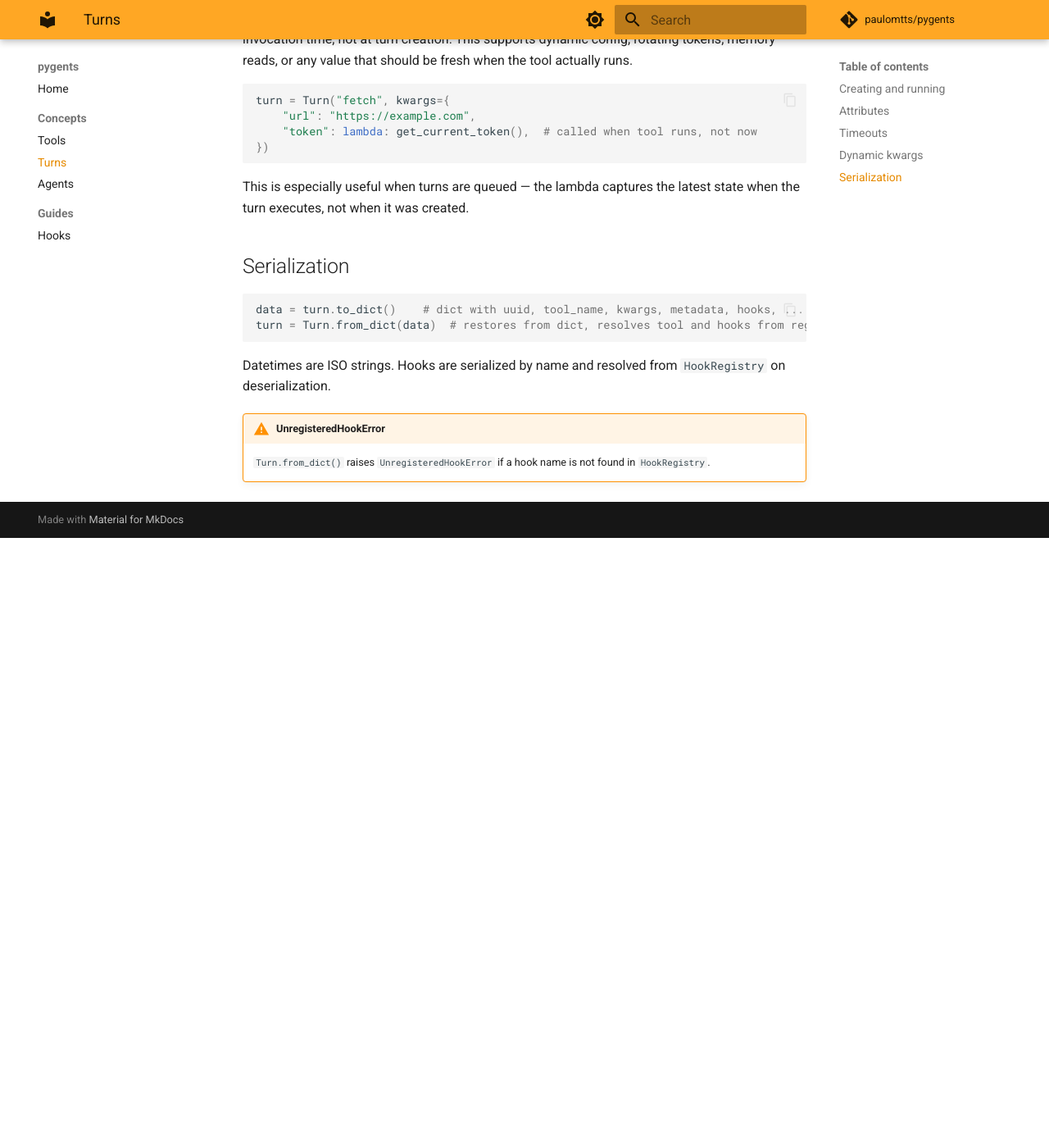
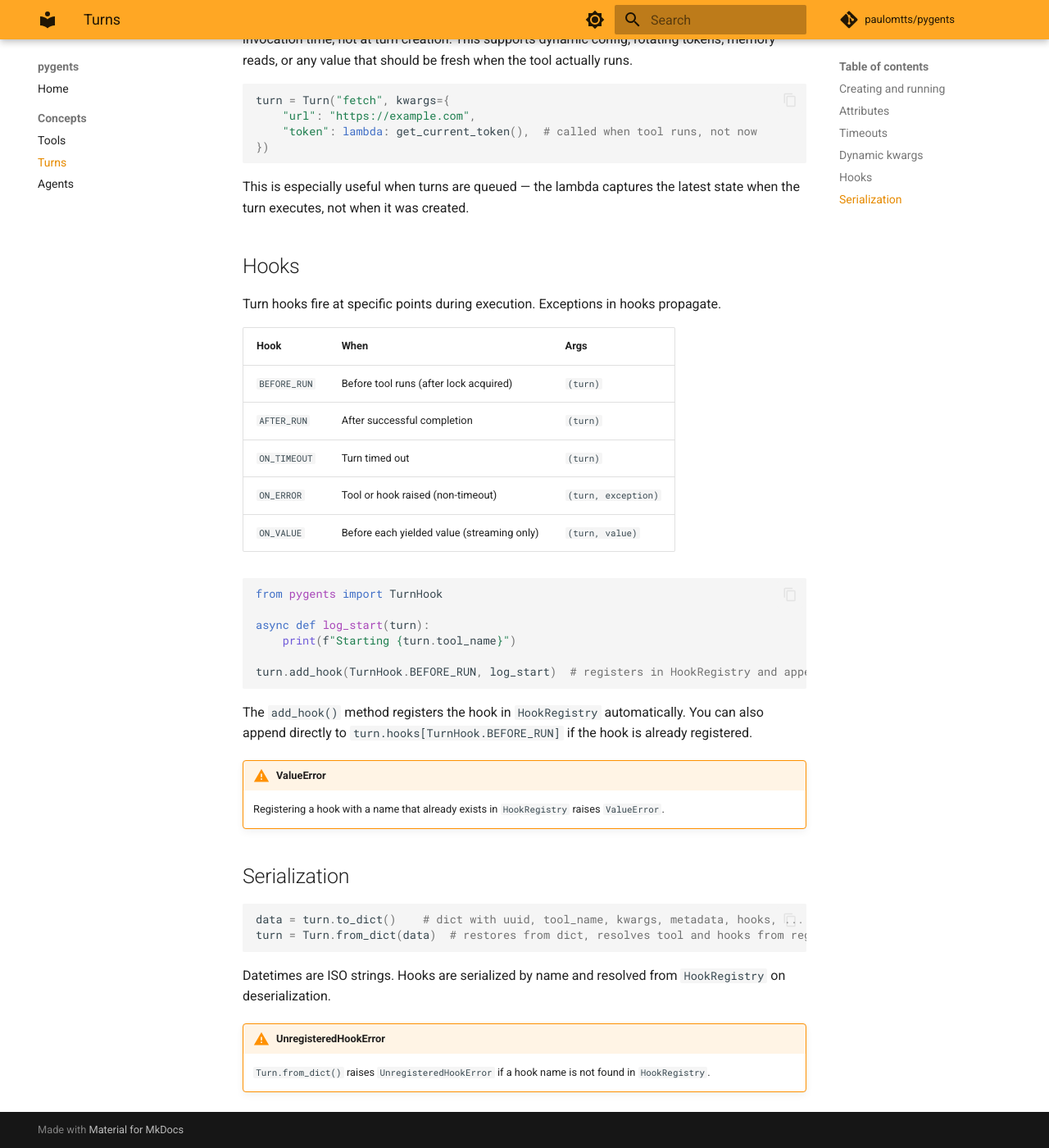
Before and after one commit to paulomtts/pygents, an MkDocs documentation site: the page built from docs/concepts/turns.md, in a window 1280 px wide and 1400 px high, scrolled down 1946 px. Shown: the whole window at 82% size. Built offline with MkDocs 1.6.1 and Material for MkDocs 9.7.7, drawn with Linux system fonts in a browser that asks for light colours; comment, search, counter and statistics services are not loaded; before the commit the page ends 2602 px from its top, so only the background shows below that.

Commit message:
docs: distribute hooks content into concept pages
- Add Hooks section with table and examples to tools.md
- Add Hooks section with table, add_hook(), and examples to turns.md
- Add Hooks section with table, add_hook(), and examples to agents.md
- Remove standalone guides/hooks.md
- Remove Guides nav section

Co-Authored-By: Claude Opus 4.5 <noreply@anthropic.com>

````diff
--- a/docs/concepts/turns.md
+++ b/docs/concepts/turns.md
@@ -68,6 +68,32 @@ turn = Turn("fetch", kwargs={
 
 This is especially useful when turns are queued — the lambda captures the latest state when the turn executes, not when it was created.
 
+## Hooks
+
+Turn hooks fire at specific points during execution. Exceptions in hooks propagate.
+
+| Hook | When | Args |
+|------|------|------|
+| `BEFORE_RUN` | Before tool runs (after lock acquired) | `(turn)` |
+| `AFTER_RUN` | After successful completion | `(turn)` |
+| `ON_TIMEOUT` | Turn timed out | `(turn)` |
+| `ON_ERROR` | Tool or hook raised (non-timeout) | `(turn, exception)` |
+| `ON_VALUE` | Before each yielded value (streaming only) | `(turn, value)` |
+
+```python
+from pygents import TurnHook
+
+async def log_start(turn):
+    print(f"Starting {turn.tool_name}")
+
+turn.add_hook(TurnHook.BEFORE_RUN, log_start)  # registers in HookRegistry and appends
+```
+
+The `add_hook()` method registers the hook in `HookRegistry` automatically. You can also append directly to `turn.hooks[TurnHook.BEFORE_RUN]` if the hook is already registered.
+
+!!! warning "ValueError"
+    Registering a hook with a name that already exists in `HookRegistry` raises `ValueError`.
+
 ## Serialization
 
 ```python
--- a/mkdocs.yml
+++ b/mkdocs.yml
@@ -53,5 +53,3 @@ nav:
     - Tools: concepts/tools.md
     - Turns: concepts/turns.md
     - Agents: concepts/agents.md
-  - Guides:
-    - Hooks: guides/hooks.md
````
Also changed, not shown: docs/concepts/agents.md (+28 -0 lines), docs/concepts/tools.md (+28 -2 lines), docs/guides/hooks.md (deleted, +0 -104 lines).
